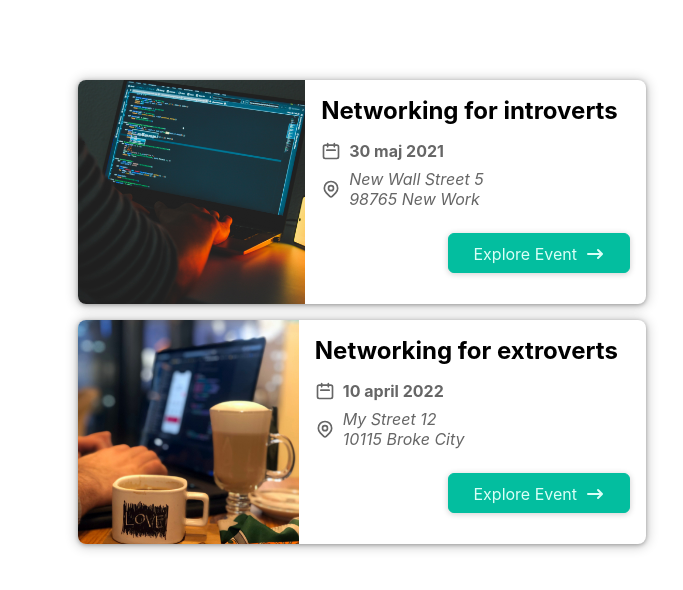
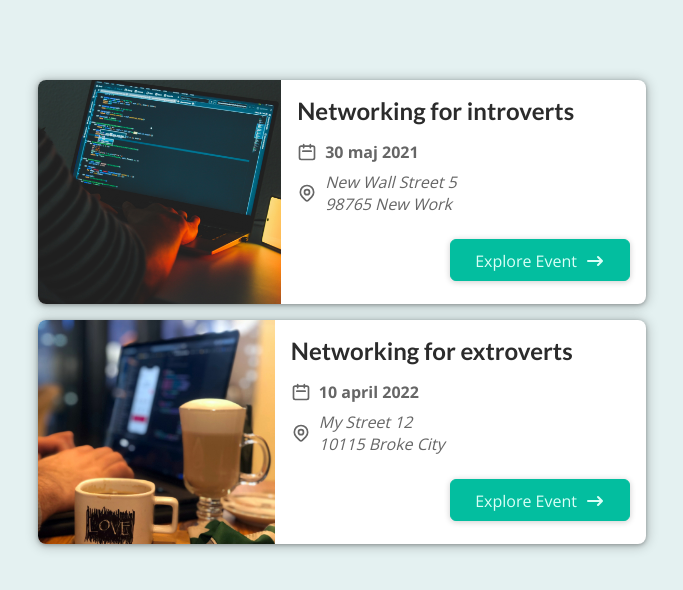
Before and after one commit to pRob3/next-events-app, a Next.js app: page / in a window 1280 px wide. Shown: the top 590 px of the page, without its empty margins (298-981 px from the left). Built offline with nearby package versions, Linux system fonts and the light colour scheme.

Commit message:
global styles

```diff
--- a/styles/globals.css
+++ b/styles/globals.css
@@ -1,26 +1,33 @@
-html,
-body {
-  padding: 0;
-  margin: 0;
-  font-family: -apple-system, BlinkMacSystemFont, Segoe UI, Roboto, Oxygen,
-    Ubuntu, Cantarell, Fira Sans, Droid Sans, Helvetica Neue, sans-serif;
-}
-
-a {
-  color: inherit;
-  text-decoration: none;
-}
+@import url('https://fonts.googleapis.com/css2?family=Lato:wght@400;700&family=Open+Sans:wght@400;700&display=swap');
 
 * {
   box-sizing: border-box;
 }
 
-@media (prefers-color-scheme: dark) {
-  html {
-    color-scheme: dark;
-  }
-  body {
-    color: white;
-    background: black;
-  }
+body {
+  margin: 0;
+  font-family: 'Open Sans', 'Lato', sans-serif;
+  color: #414141;
+  background-color: #e4f1f1;
 }
+
+h1,
+h2,
+h3,
+h4,
+h5,
+h6 {
+  font-family: 'Lato', sans-serif;
+  color: #2b2b2b;
+}
+
+ul {
+  list-style: none;
+  margin: 0;
+  padding: 0;
+}
+
+.center {
+  margin: auto;
+  text-align: center;
+}
```
